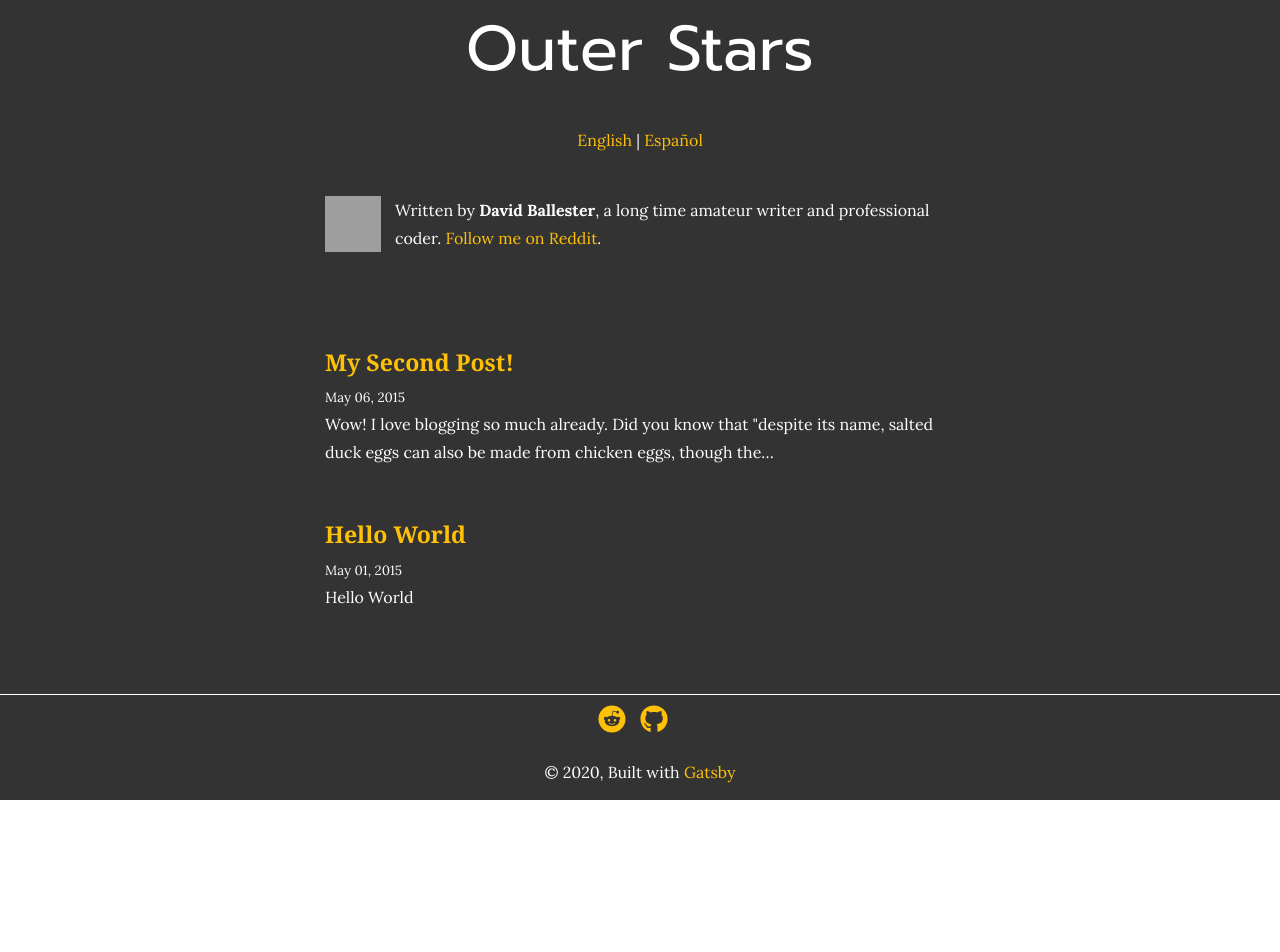
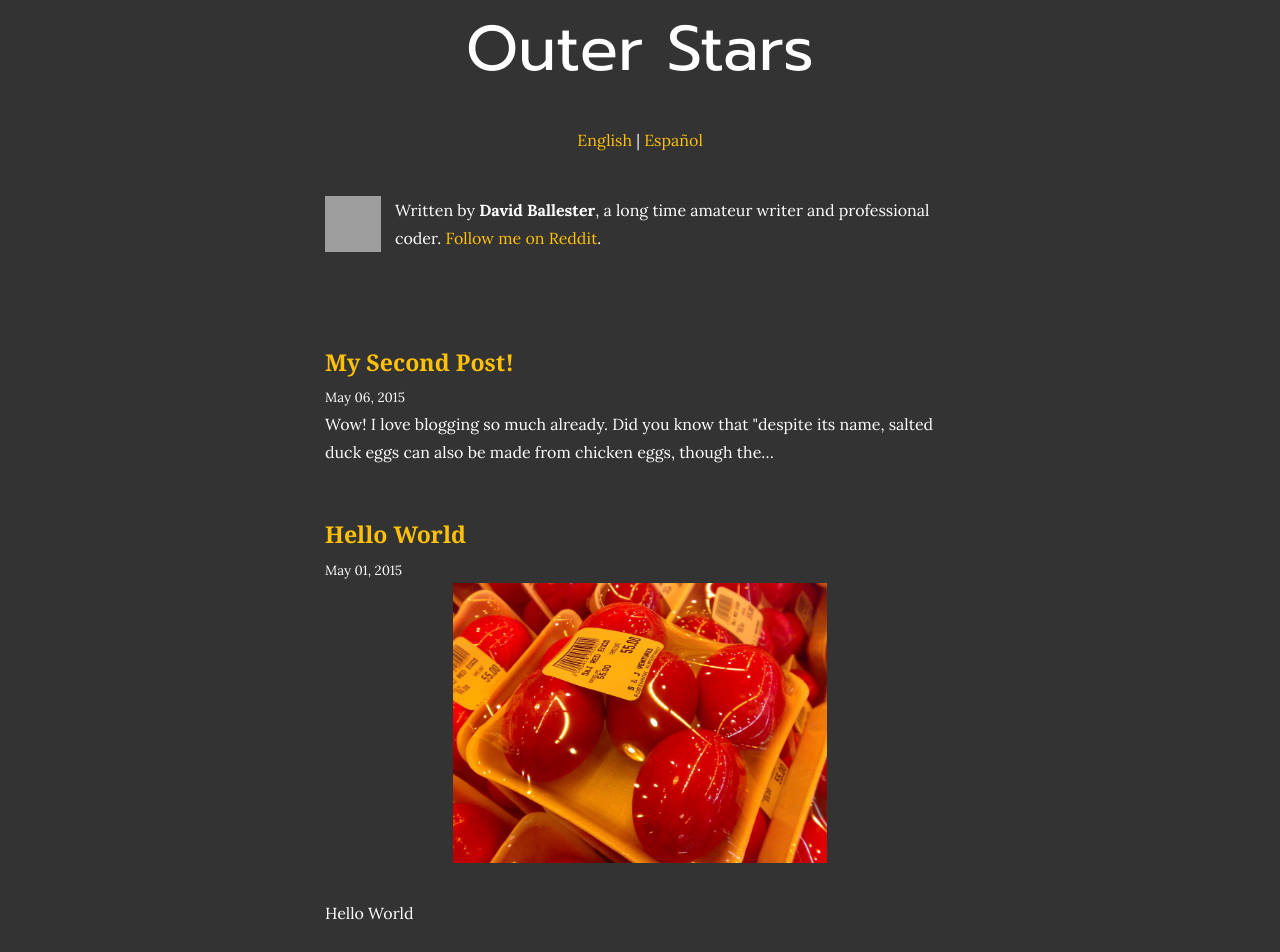
Before and after one commit to davidballester/outerstars.com, a Gatsby site: page / in a window 1280 px wide. Shown: the top 952 px of the page. Before the commit the page ends 800 px from the top, so only its background shows below. Built offline with nearby package versions, Linux system fonts and the light colour scheme; Gatsby itself is replaced by a stand-in of ours; some packages are replaced by stand-ins of ours; grey boxes are pictures that could not be loaded.

Commit message:
feat: include an image per blog in the list

```diff
--- a/content/blog/hello-world/index.md
+++ b/content/blog/hello-world/index.md
@@ -3,6 +3,7 @@ title: Hello World
 date: "2015-05-01T22:12:03.284Z"
 description: "Hello World"
 language: "en"
+image: "salty_egg.jpg"
 ---
 
 This is my first post on my new fake blog! How exciting!
@@ -19,5 +20,3 @@ Oh, and here's a great quote from this Wikipedia on
 > wrapped in plastic, and vacuum packed. From the salt curing process, the
 > salted duck eggs have a briny aroma, a gelatin-like egg white and a
 > firm-textured, round yolk that is bright orange-red in color.
-
-![Chinese Salty Egg](./salty_egg.jpg)
--- a/src/components/postThumbnail.js
+++ b/src/components/postThumbnail.js
@@ -3,7 +3,29 @@ import { Link } from "gatsby"
 
 import { rhythm } from "../utils/typography"
 
+const Image = ({ src, alt, to }) => (
+  <div
+    style={{
+      textAlign: "center",
+    }}
+  >
+    <Link to={to}>
+      <img
+        src={src}
+        alt={alt}
+        style={{
+          maxWidth: "100%",
+          maxHeight: rhythm(10),
+        }}
+      />
+    </Link>
+  </div>
+)
+
 const PostThumbnail = ({ node }) => {
+  const image = node.frontmatter.image
+    ? node.frontmatter.image.publicURL
+    : undefined
   const title = node.frontmatter.title || node.fields.slug
   return (
     <article>
@@ -20,6 +42,7 @@ const PostThumbnail = ({ node }) => {
         <small>{node.frontmatter.date}</small>
       </header>
       <section>
+        {image && <Image src={image} alt={title} to={node.fields.slug} />}
         <p
           dangerouslySetInnerHTML={{
             __html: node.frontmatter.description || node.excerpt,
--- a/src/pages/es.tsx
+++ b/src/pages/es.tsx
@@ -64,6 +64,9 @@ export const pageQuery = graphql`
             date(formatString: "MMMM DD, YYYY")
             title
             description
+            image {
+              publicURL
+            }
           }
         }
       }
--- a/src/pages/index.tsx
+++ b/src/pages/index.tsx
@@ -64,6 +64,9 @@ export const pageQuery = graphql`
             date(formatString: "MMMM DD, YYYY")
             title
             description
+            image {
+              publicURL
+            }
           }
         }
       }
```
